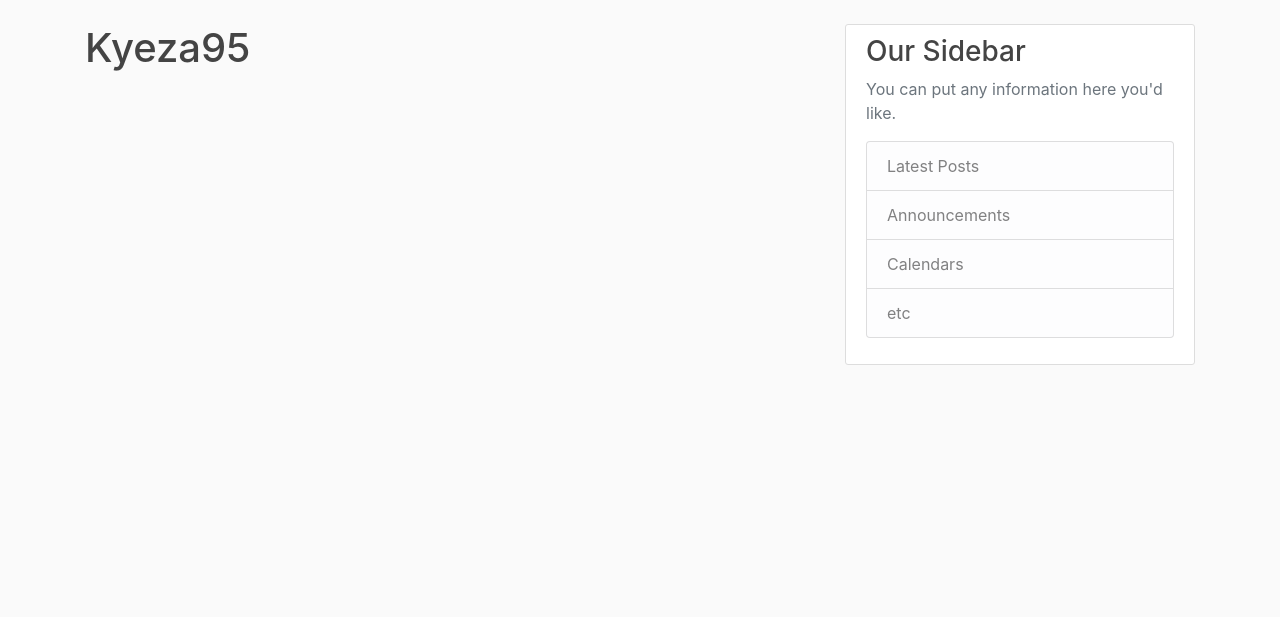
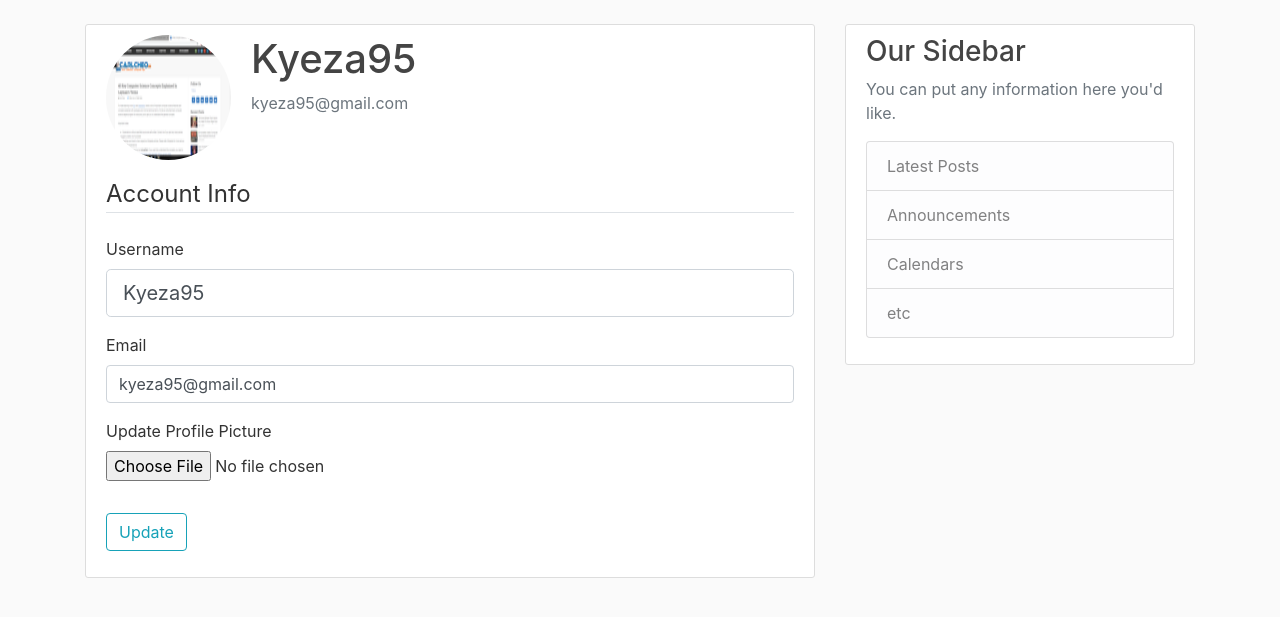
Before and after one commit to Kyeza/BlogApp, a Flask app: page /account in a window 1280 px wide. Shown: the part 56-673 px from the top of the page. Run offline with Flask 2, Linux system fonts and the light colour scheme; a user stored in the database is signed in; some libraries are stand-ins or nearby versions.

Commit message:
Implemented Profile picture

```diff
--- a/flaskblog/forms.py
+++ b/flaskblog/forms.py
@@ -1,4 +1,6 @@
 from flask_wtf import FlaskForm
+from flask_wtf.file import FileField, FileAllowed
+from flask_login import current_user
 from wtforms import StringField, PasswordField, SubmitField, BooleanField, ValidationError
 from wtforms.validators import DataRequired, Length, Email, EqualTo
 from flaskblog.models import User
@@ -30,3 +32,23 @@ class LoginForm(FlaskForm):
 	password = PasswordField('Password', validators=[DataRequired()])
 	remember = BooleanField('Remember Me')
 	submit = SubmitField('Login')
+
+
+class UpdateAccountForm(FlaskForm):
+	"""docstring for UpdateAccountForm"""
+	username = StringField('Username', validators=[DataRequired(), Length(min=6, max=20)])
+	email = StringField('Email', validators=[DataRequired(), Email()])
+	picture = FileField('Update Profile Picture', validators=[FileAllowed(['jpg', 'png'])])
+	submit = SubmitField('Update')
+
+	def validate_username(self, username):
+		if username.data != current_user.username:
+			user = User.query.filter_by(username=username.data).first()
+			if user:
+				raise ValidationError(f'User already exists with {username.data}')
+
+	def validate_email(self, email):
+		if email.data != current_user.email:
+			user = User.query.filter_by(email=email.data).first()
+			if user:
+				raise ValidationError(f'User already exists with {email.data}')
--- a/flaskblog/models.py
+++ b/flaskblog/models.py
@@ -16,7 +16,7 @@ class User(db.Model, UserMixin):
 	id = db.Column(db.Integer, primary_key=True)
 	username = db.Column(db.String(20), unique=True, nullable=False)
 	email = db.Column(db.String(120), unique=True, nullable=False)
-	image_file = db.Column(db.String(20), nullable=False, default='default.jgp')
+	image_file = db.Column(db.String(20), nullable=False, default='default.jpg')
 	password = db.Column(db.String(60), nullable=False)
 	posts = db.relationship('Post', backref='author', lazy=True)
 
--- a/flaskblog/routes.py
+++ b/flaskblog/routes.py
@@ -1,10 +1,13 @@
 """docstring for routes module"""
 
+import secrets
+import os
 from flask import render_template, url_for, flash, redirect, request
 from flaskblog import app, db, bcrypt
-from flaskblog.forms import RegistrationForm, LoginForm
+from flaskblog.forms import RegistrationForm, LoginForm, UpdateAccountForm
 from flaskblog.models import User, Post
 from flask_login import login_user, current_user, logout_user, login_required
+from PIL import Image
 
 
 # dummy data
@@ -76,7 +79,34 @@ def logout():
 	logout_user()
 	return redirect(url_for('home'))
 
-@app.route("/account")
+def save_picture(form_picture):
+	random_hex_name = secrets.token_hex(8)
+	_, f_ext = os.path.splitext(form_picture.filename)
+	picture_fn = random_hex_name + f_ext
+	picture_path = os.path.join(app.root_path, 'static/profile_pics', picture_fn)
+
+	output_size = (125, 125)
+	i = Image.open(form_picture)
+	i.thumbnail(output_size)
+	i.save(picture_path)
+
+	return picture_fn
+
+@app.route("/account", methods=['GET', 'POST'])
 @login_required
 def account():
-	return render_template('account.html', title='Account')
+	form = UpdateAccountForm()
+	if form.validate_on_submit():
+		if form.picture.data:
+			picture_file = save_picture(form.picture.data)
+			current_user.image_file = picture_file
+		current_user.username = form.username.data
+		current_user.email = form.email.data
+		db.session.commit()
+		flash('Your account has been updated!', 'success')
+		return redirect(url_for('account'))
+	elif request.method == 'GET':
+		form.username.data = current_user.username
+		form.email.data = current_user.email
+	image_file = url_for('static', filename=f'profile_pics/{current_user.image_file}')
+	return render_template('account.html', title='Account', image_file=image_file, form=form)
--- a/templates/account.html
+++ b/templates/account.html
@@ -1,4 +1,57 @@
 {% extends "layout.html" %}
 {% block content %}
-	<h1>{{ current_user.username }}</h1>
+	<div class="content-section">
+		<div class="media">
+			<img class="rounded-circle account-img" src="{{ image_file }}">
+			<div class="media-body">
+				<h2 class="account-heading">{{ current_user.username }}</h2>
+				<p class="text-secondary">{{ current_user.email }}</p>
+			</div>
+		</div>
+		<!-- FROM HERE -->
+		<form method="POST" action="" enctype="multipart/form-data">
+			{{ form.hidden_tag() }}
+			<fieldset class="form-group">
+				<legend class="border-bottom mb-4">Account Info</legend>
+				<div class="form-group">
+					{{ form.username.label(class='form-control-label') }}
+					{% if form.username.errors %}
+						{{ form.username(class='form-control form-control-lg is-invalid') }}
+						<div class="invalid-feedback">
+							{% for error in form.username.errors %}
+								<span>{{ error }}</span>
+							{% endfor %}
+						</div>
+					{% else %}
+						{{ form.username(class='form-control form-control-lg') }}
+					{% endif %}
+				</div>
+				<div class="form-group">
+					{{ form.email.label(class='form-control-label') }}
+					{% if form.email.errors %}
+						{{ form.email(class='form-control form-control-lg is-invalid') }}
+						{% for error in form.email.errors %}
+							<div class="invalid-feedback">
+								<span>{{ error }}</span>
+							</div>
+						{% endfor %}
+					{% else %}
+						{{ form.email(class='form-control form-cotrol-lg') }}
+					{% endif %}
+				</div>
+				<div class="form-group">
+					{{ form.picture.label() }}
+					{{ form.picture(class='form-control-file') }}
+					{% if form.picture.errors %}
+						{% for error in form.picture.errors %}
+							<span class="text-danger">{{ error }}</span><br>
+						{% endfor %}
+					{% endif %}
+				</div>
+			</fieldset>
+			<div class="form-group">
+				{{ form.submit(class='btn btn-outline-info') }}
+			</div>
+		</form>
+	</div>
 {% endblock content %}
```
Also changed, not shown: site.db, static/profile_pics/39fc033c5fc16714.png (added), static/profile_pics/d7604596ba900d9c.png (added), static/profile_pics/default.jpg (added).
